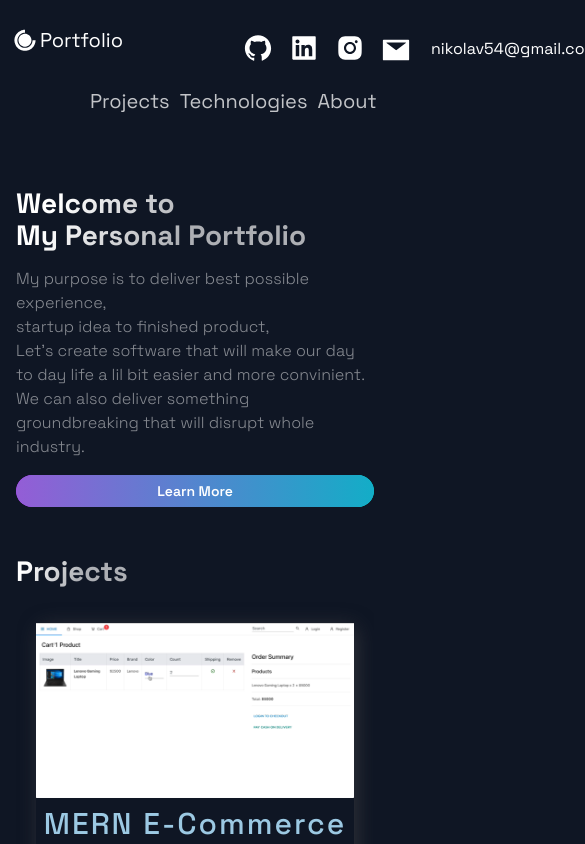
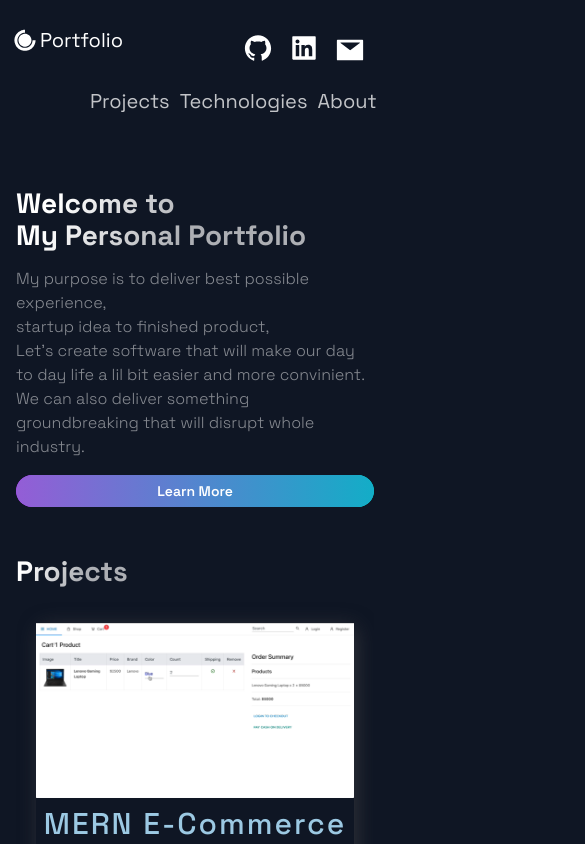
Before and after one commit to nikolafreey/portfolio-website, a Next.js app: page / in a window 390 px wide. Shown: the top 844 px of the page, 585 px wide, since content can reach past the window. Built offline with nearby package versions, Linux system fonts and the light colour scheme.

Commit message:
Responsive layout Header fix

```diff
--- a/src/components/Header/Header.js
+++ b/src/components/Header/Header.js
@@ -58,15 +58,10 @@ const Header = () => (
       <SocialIcons href="https://www.linkedin.com/in/nikola-vukovic-556a911b9?lipi=urn%3Ali%3Apage%3Ad_flagship3_profile_view_base_contact_details%3B0iswo6ngRAeyiID6vniYeg%3D%3D">
         <AiFillLinkedin size="3rem" />
       </SocialIcons>
-      <SocialIcons href="https://instagram.com/nikolafreey">
-        <AiFillInstagram size="3rem" />
-      </SocialIcons>
       <SocialIcons href="mailto:nikolav54@gmail.com">
         <Div1>
           <AiFillMail size="3rem" />
-          <span style={{ marginLeft: "20px", paddingTop: "5px" }}>
-            nikolav54@gmail.com
-          </span>
+          <span style={{ marginLeft: "20px", paddingTop: "5px" }}></span>
         </Div1>
       </SocialIcons>
     </Div3>
```
Also changed, not shown: src/layout/LayoutStyles.js (+4 -4 lines).
